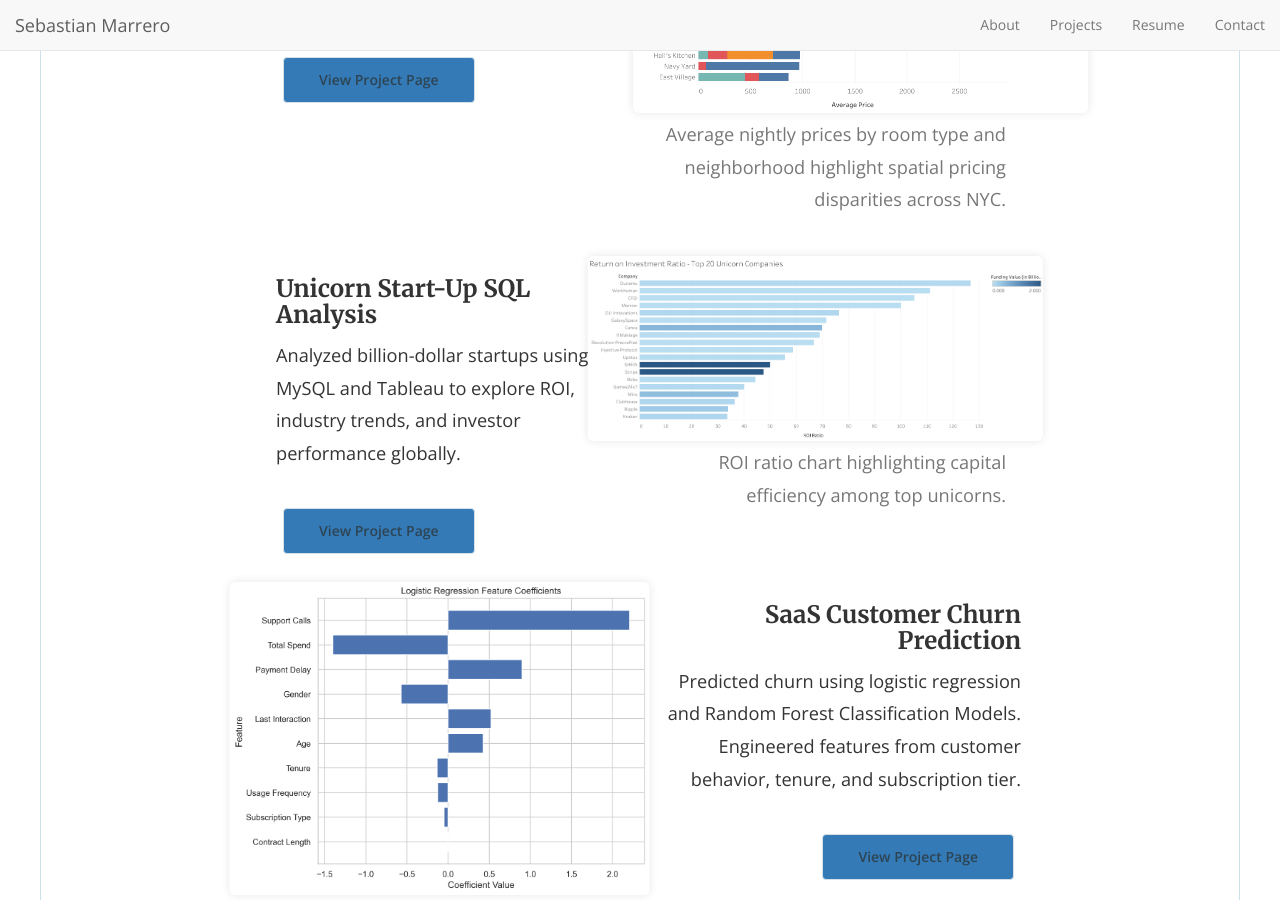
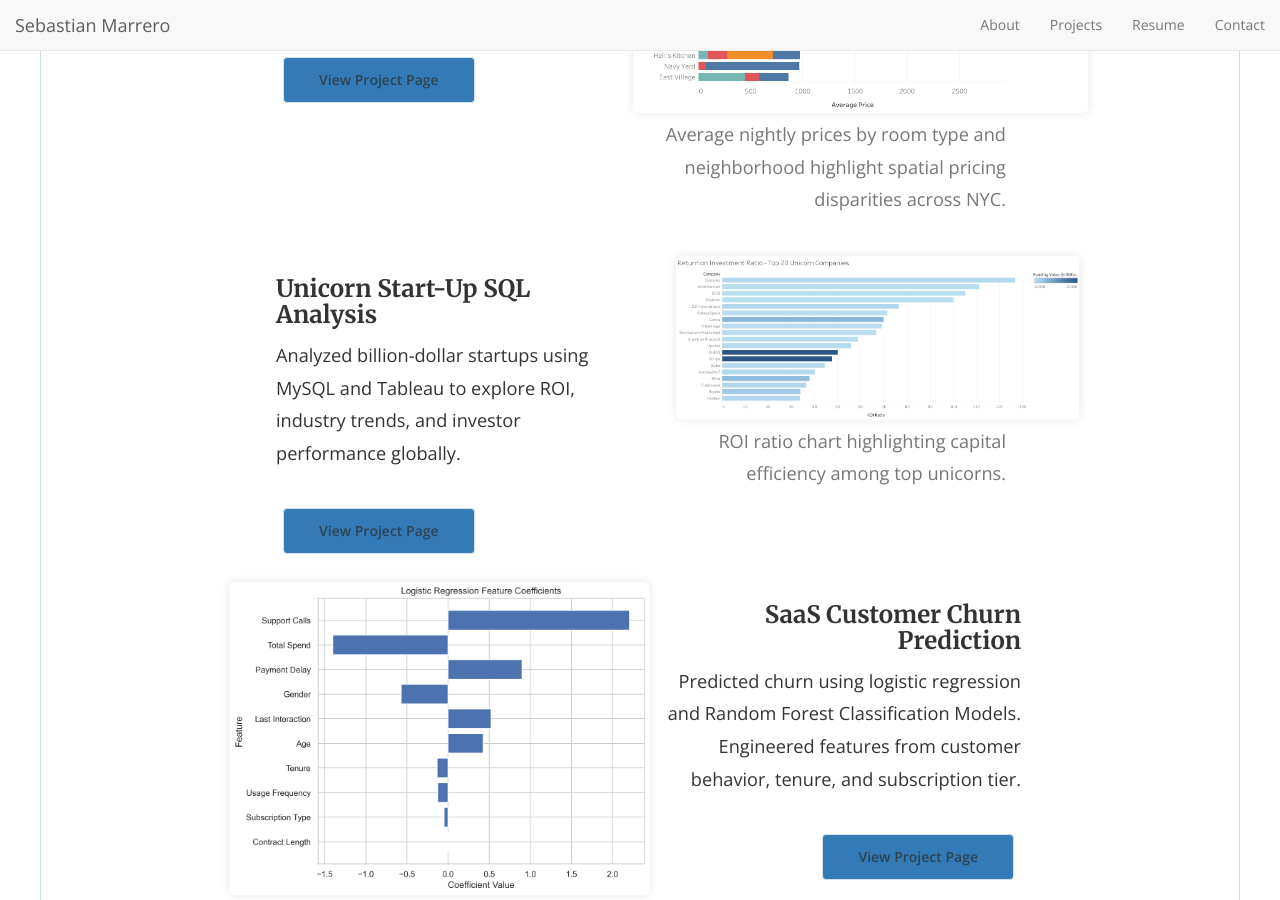
Before and after one commit to SebastianMarrero/Portfolio-Site, a Jekyll site: the page built from index.html, in a window 1280 px wide and 900 px high, scrolled down 1550 px. Built offline with Jekyll 4.4.1, drawn with Linux system fonts in a browser that asks for light colours; nearby versions of some CDN libraries; the list of posts is cut into pages by our own code.

Commit message:
Restore homepage layout before image embedding error

```diff
--- a/_layouts/home.html
+++ b/_layouts/home.html
@@ -72,11 +72,12 @@
                 <img src="{{ site.baseurl }}/assets/images/ROIRatio.sql.png"
                      alt="ROI Ratio Unicorns"
                      class="img-responsive"
-                     style="width: 130%; max-width: none; height: auto; transform: translateX(-15%);
+                     style="width: 115%; max-width: none; height: auto; transform: translateX(5%);
                             border-radius: 6px; box-shadow: 0 0 10px rgba(0,0,0,0.1);">
                 <p class="text-right text-muted" style="margin-top: 5px;">ROI ratio chart highlighting capital efficiency among top unicorns.</p>
               </div>
               </div>
+
             </div>
 
             <!-- Project 4: SaaS Churn (Image Left with alternate visual) -->
```
